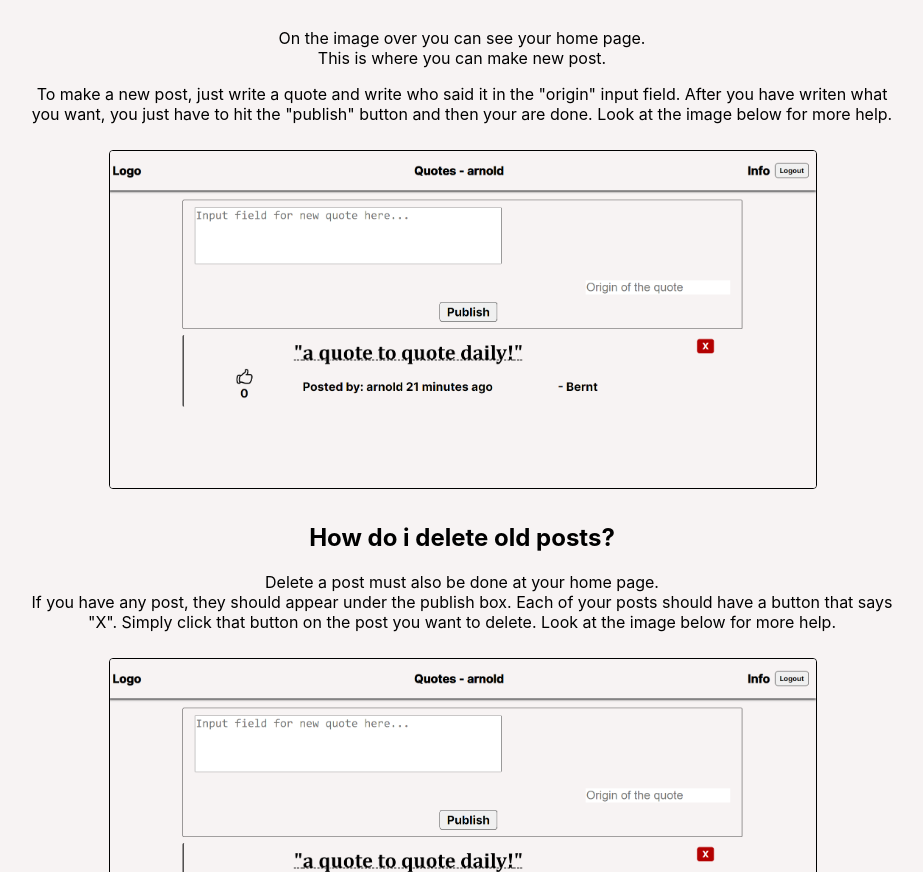
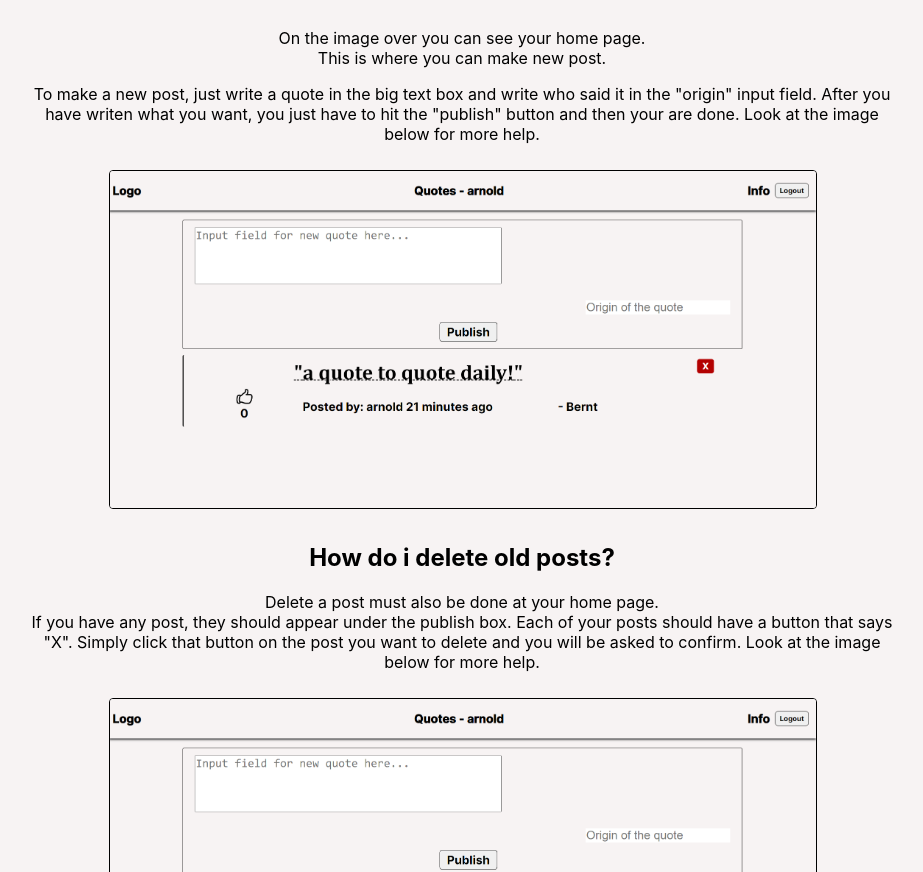
Before and after one commit to mleitejensen/Quotes, a React (Vite) app in the folder Quotes/: page /info in a window 1280 px wide. Shown: the part 538-1410 px from the top of the page, without its empty margins (178-1101 px from the left). Built offline with nearby package versions, Linux system fonts and the light colour scheme.

Commit message:
Added more text to info page

```diff
--- a/Quotes/src/pages/Info.jsx
+++ b/Quotes/src/pages/Info.jsx
@@ -13,11 +13,11 @@ const Info = () => {
 
             <p>On the image over you can see your home page. <br/> This is where you can make new post.</p>
 
-            <p>To make a new post, just write a quote and write who said it in the "origin" input field. After you have writen what you want, you just have to hit the "publish" button and then your are done. Look at the image below for more help.</p>
+            <p>To make a new post, just write a quote in the big text box and write who said it in the "origin" input field. After you have writen what you want, you just have to hit the "publish" button and then your are done. Look at the image below for more help.</p>
             <img src={homePostPNG} alt="Image of how to make a new post" />
 
             <h2>How do i delete old posts?</h2>
-            <p>Delete a post must also be done at your home page. <br/>If you have any post, they should appear under the publish box. Each of your posts should have a button that says "X". Simply click that button on the post you want to delete. Look at the image below for more help.</p>
+            <p>Delete a post must also be done at your home page. <br/>If you have any post, they should appear under the publish box. Each of your posts should have a button that says "X". Simply click that button on the post you want to delete and you will be asked to confirm. Look at the image below for more help.</p>
             <img src={homeDeletePNG} alt="Image of how to delete an old post" />
 
         </div>
```
